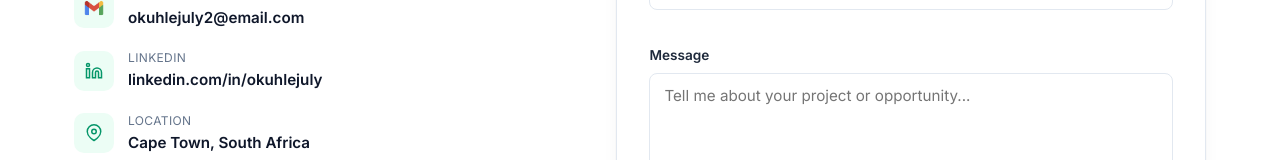
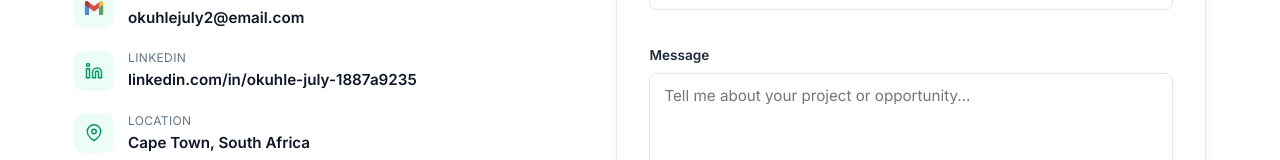
Before and after one commit to okuhlejuly/July_portfolio_2026, a plain HTML site: page index.html in a window 1280 px wide. Shown: the part 4788-4948 px from the top of the page. Drawn offline with Linux system fonts and the light colour scheme.

Commit message:
updated portfolio

```diff
--- a/index.html
+++ b/index.html
@@ -199,7 +199,7 @@
           <div class="cv-card-meta">
             <span>Cape Town, SA</span>
             <span>okuhlejuly2@email.com</span>
-            <span>LinkedIn</span>
+            <span><a href="https://www.linkedin.com/in/okuhle-july-1887a9235?utm_source=share_via&utm_content=profile&utm_medium=member_ios" target="_blank" rel="noopener noreferrer">LinkedIn</a></span>
           </div>
           <div class="cv-card-body">
             <h4>Summary</h4>
@@ -256,7 +256,7 @@
           </li>
           <li>
             <span class="contact-icon"><svg width="18" height="18" viewBox="0 0 24 24" fill="none" stroke="currentColor" stroke-width="2"><path d="M16 8a6 6 0 0 1 6 6v7h-4v-7a2 2 0 0 0-4 0v7h-4v-7a6 6 0 0 1 6-6z"/><rect x="2" y="9" width="4" height="12"/><circle cx="4" cy="4" r="2"/></svg></span>
-            <span><small>LinkedIn</small><strong><a href="https://www.linkedin.com/in/okuhlejuly" target="_blank" rel="noopener noreferrer">linkedin.com/in/okuhlejuly</a></strong></span>
+            <span><small>LinkedIn</small><strong><a href="https://www.linkedin.com/in/okuhle-july-1887a9235?utm_source=share_via&utm_content=profile&utm_medium=member_ios" target="_blank" rel="noopener noreferrer">linkedin.com/in/okuhle-july-1887a9235</a></strong></span>
           </li>
           <li>
             <span class="contact-icon"><svg width="18" height="18" viewBox="0 0 24 24" fill="none" stroke="currentColor" stroke-width="2"><path d="M21 10c0 7-9 12-9 12s-9-5-9-12a9 9 0 0 1 18 0z"/><circle cx="12" cy="10" r="3"/></svg></span>
@@ -275,7 +275,7 @@
         </div>
 
         <div class="social-links" aria-label="Social and contact links">
-          <a href="https://www.linkedin.com/in/okuhlejuly" target="_blank" rel="noopener noreferrer" aria-label="LinkedIn">
+          <a href="https://www.linkedin.com/in/okuhle-july-1887a9235?utm_source=share_via&utm_content=profile&utm_medium=member_ios" target="_blank" rel="noopener noreferrer" aria-label="LinkedIn">
             <img src="assets/icons/linkedin.png" alt="">
           </a>
           <a href="https://github.com/okuhlejuly" target="_blank" rel="noopener noreferrer" aria-label="GitHub">
@@ -351,7 +351,7 @@
     <div class="footer-col">
       <h4>Connect</h4>
       <ul>
-        <li><a href="https://www.linkedin.com/in/okuhlejuly" target="_blank" rel="noopener noreferrer">LinkedIn</a></li>
+        <li><a href="https://www.linkedin.com/in/okuhle-july-1887a9235?utm_source=share_via&utm_content=profile&utm_medium=member_ios" target="_blank" rel="noopener noreferrer">LinkedIn</a></li>
         <li><a href="https://github.com/okuhlejuly" target="_blank" rel="noopener noreferrer">GitHub</a></li>
         <li><a href="https://wa.me/27614360470" target="_blank" rel="noopener noreferrer">WhatsApp</a></li>
         <li><a href="https://www.salesforce.com/trailblazer/ow8w0gnu4l6kqs1l87" target="_blank" rel="noopener noreferrer">Trailhead</a></li>
```
